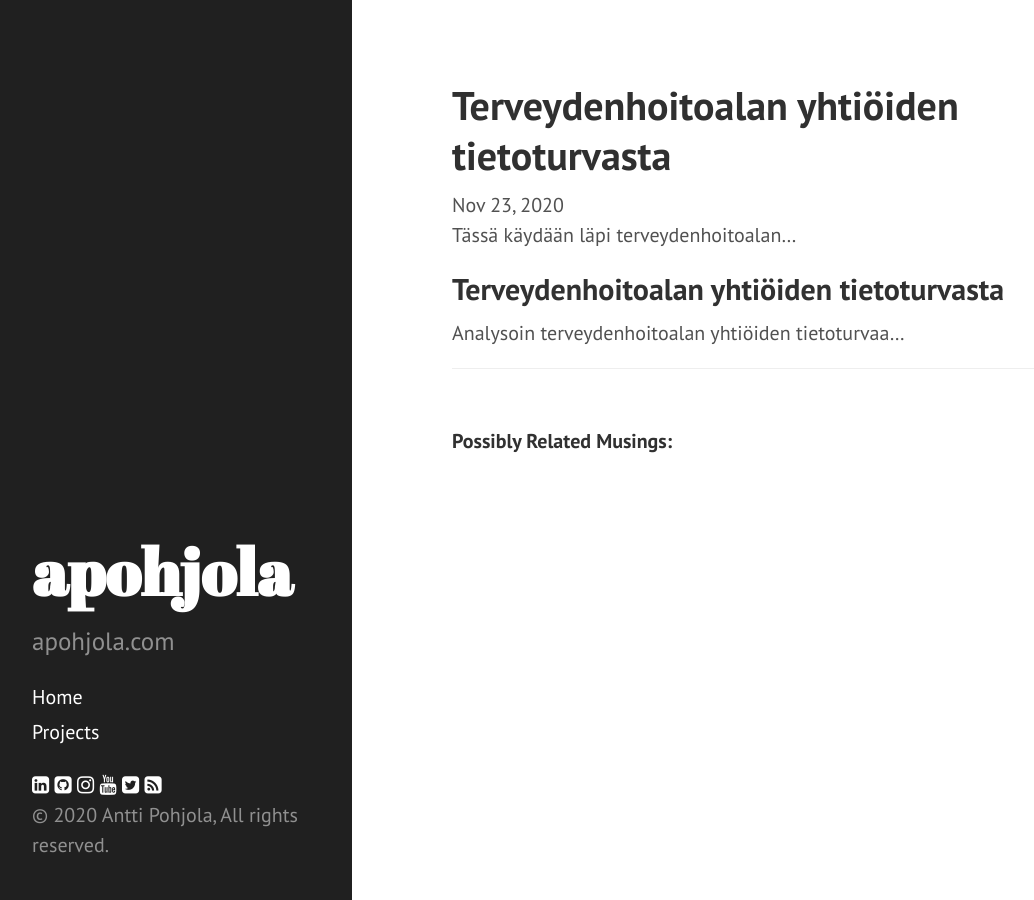
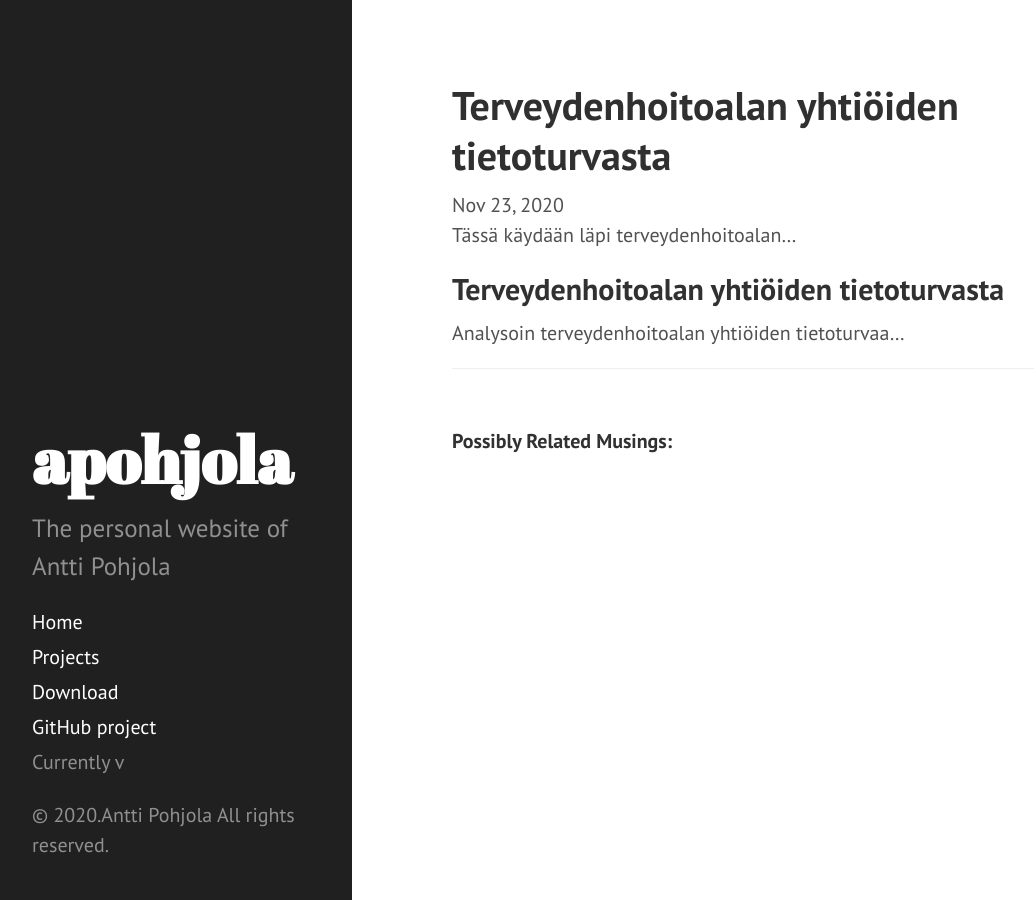
Before and after one commit to Summeli/apohjola.github.io, a Jekyll site: the page built from _posts/2020-11-23-terveydenhoitoalan-yhtioiden-tietoturvasta.md, in a window 1280 px wide. Shown: the whole page, without its empty margins (8-1042 px from the left). Built offline with Jekyll 4.4.1, drawn with Linux system fonts in a browser that asks for light colours; nearby versions of some CDN libraries.

Commit message:
Update sidebar.html

```diff
--- a/_includes/sidebar.html
+++ b/_includes/sidebar.html
@@ -2,15 +2,15 @@
   <div class="container sidebar-sticky">
     <div class="sidebar-about">
       <h1>
-        <a href="{{ site.baseurl }}/">
+        <a href="{{ site.baseurl }}">
           {{ site.title }}
         </a>
       </h1>
-      <p class="lead tagline">{{ site.tagline }}</p>
+      <p class="lead">{{ site.description }}</p>
     </div>
 
     <nav class="sidebar-nav">
-      <a class="sidebar-nav-item{% if page.url == site.url %} active{% endif %}" href="{{ site.baseurl }}/">Home</a>
+      <a class="sidebar-nav-item{% if page.url == site.baseurl %} active{% endif %}" href="{{ site.baseurl }}">Home</a>
 
       {% comment %}
         The code below dynamically generates a sidebar nav of pages with
@@ -19,18 +19,18 @@
 
       {% assign pages_list = site.pages %}
       {% for node in pages_list %}
-        {% if node.title != null and node.layout == "page" %}
-          {% assign node_title = node.short_title | default: node.title %}
-          <a class="sidebar-nav-item{% if page.url == node.url %} active{% endif %}" href="{{ node.url | prepend: site.baseurl }}">{{ node_title }}</a>
+        {% if node.title != null %}
+          {% if node.layout == "page" %}
+            <a class="sidebar-nav-item{% if page.url == node.url %} active{% endif %}" href="{{ node.url }}">{{ node.title }}</a>
+          {% endif %}
         {% endif %}
       {% endfor %}
 
+      <a class="sidebar-nav-item" href="{{ site.github.repo }}/archive/v{{ site.version }}.zip">Download</a>
+      <a class="sidebar-nav-item" href="{{ site.github.repo }}">GitHub project</a>
+      <span class="sidebar-nav-item">Currently v{{ site.version }}</span>
     </nav>
 
-   {% include social-media-links.html %}
-
-
-    <p class="small">&copy; {{ site.time | date: '%Y' }}
-      Antti Pohjola, All rights reserved.</p>
+    <p>&copy; {{ site.time | date: '%Y' }}.Antti Pohjola All rights reserved.</p>
   </div>
 </div>
```
